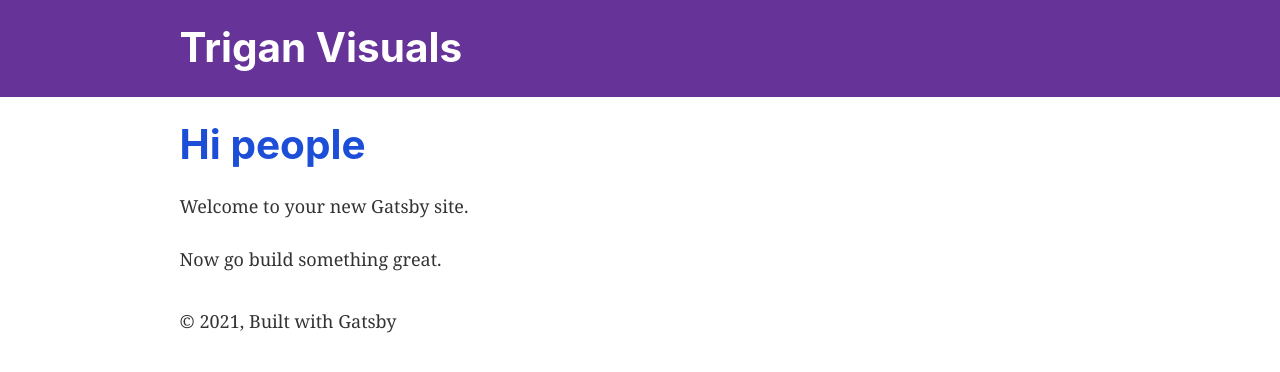
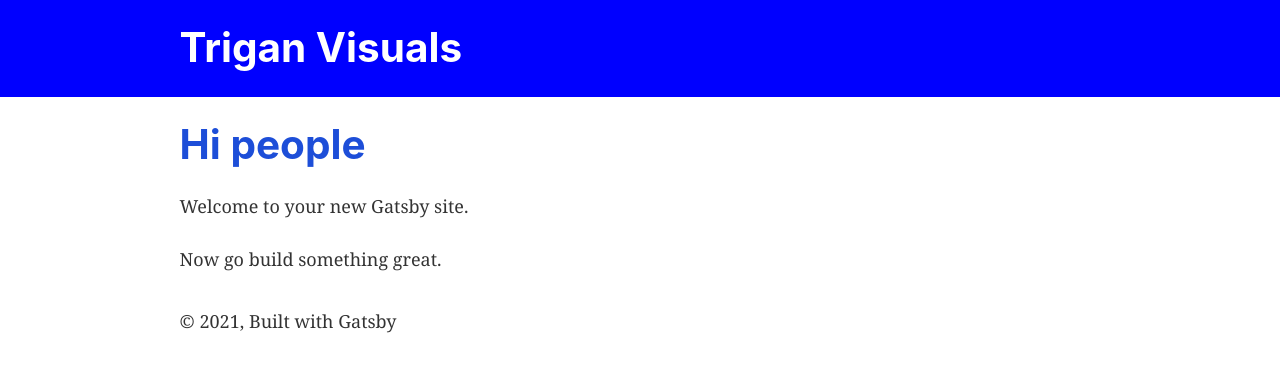
Before and after one commit to BacklotStevie/trigan-frontend, a Gatsby site: page /home in a window 1280 px wide. Built offline with nearby package versions, Linux system fonts and the light colour scheme; Gatsby itself is replaced by a stand-in of ours.

```diff
--- a/src/components/header.js
+++ b/src/components/header.js
@@ -5,7 +5,7 @@ import { Link } from "gatsby"
 const Header = ({ siteTitle }) => (
   <header
     style={{
-      background: `rebeccapurple`,
+      background: `blue`,
       marginBottom: `1.45rem`,
     }}
   >
```
